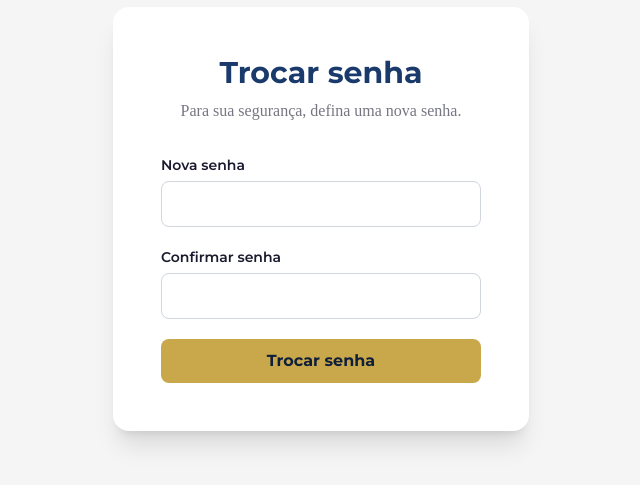
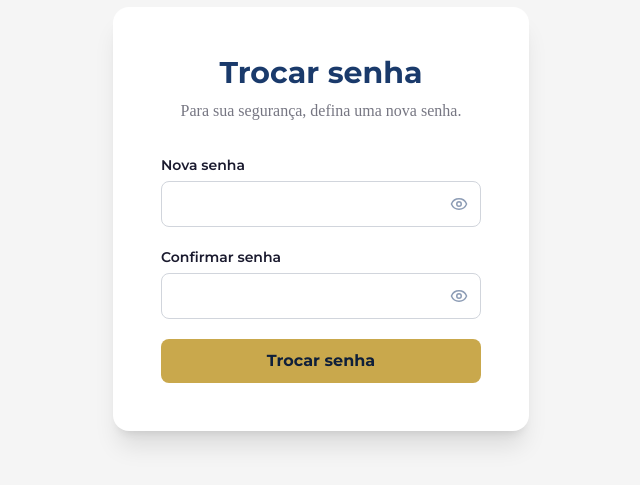
Before and after one commit to MIGUELEDL/software_ivc, a Next.js app: page /trocar-senha in a window 1280 px wide. Shown: the part 121-606 px from the top of the page, without its empty margins (319-959 px from the left). Built offline with nearby package versions, Linux system fonts and the light colour scheme.

Commit message:
feat(auth): componente passwordinput com olho de mostrar senha

```diff
--- a/src/app/login/admin/page.tsx
+++ b/src/app/login/admin/page.tsx
@@ -1,4 +1,5 @@
 import Image from "next/image";
+import { PasswordInput } from "@/components/PasswordInput";
 
 export default async function LoginAdminPage({
   searchParams,
@@ -64,13 +65,12 @@ export default async function LoginAdminPage({
               >
                 Senha
               </label>
-              <input
+              <PasswordInput
                 id="password"
                 name="password"
-                type="password"
                 required
                 autoComplete="current-password"
-                className="w-full rounded-lg bg-white/50 border border-white/10 px-4 py-2.5 font-serif text-primary/80 focus:border-primary-light focus:ring-1 focus:ring-primary-light outline-none transition-colors"
+                inputClassName="w-full rounded-lg bg-white/50 border border-white/10 px-4 py-2.5 font-serif text-primary/80 focus:border-primary-light focus:ring-1 focus:ring-primary-light outline-none transition-colors"
               />
             </div>
 
--- a/src/app/login/page.tsx
+++ b/src/app/login/page.tsx
@@ -1,4 +1,5 @@
 import Image from "next/image";
+import { PasswordInput } from "@/components/PasswordInput";
 
 export default async function LoginPage({
   searchParams,
@@ -60,13 +61,12 @@ export default async function LoginPage({
               >
                 Senha
               </label>
-              <input
+              <PasswordInput
                 id="password"
                 name="password"
-                type="password"
                 required
                 autoComplete="current-password"
-                className="w-full rounded-lg bg-white/50 border border-white/10 px-4 py-2.5 font-serif text-primary/80 focus:border-primary-light focus:ring-1 focus:ring-primary-light outline-none transition-colors"
+                inputClassName="w-full rounded-lg bg-white/50 border border-white/10 px-4 py-2.5 font-serif text-primary/80 focus:border-primary-light focus:ring-1 focus:ring-primary-light outline-none transition-colors"
               />
             </div>
 
--- a/src/app/trocar-senha/trocar-senha-form.tsx
+++ b/src/app/trocar-senha/trocar-senha-form.tsx
@@ -1,6 +1,7 @@
 "use client";
 
 import { useRef, useState } from "react";
+import { PasswordInput } from "@/components/PasswordInput";
 
 export function TrocarSenhaForm() {
   const formRef = useRef<HTMLFormElement>(null);
@@ -58,14 +59,13 @@ export function TrocarSenhaForm() {
         >
           Nova senha
         </label>
-        <input
+        <PasswordInput
           id="new_password"
           name="new_password"
-          type="password"
           required
           minLength={8}
           autoComplete="new-password"
-          className="w-full rounded-lg border border-gray-300 px-4 py-2.5 font-serif text-text-dark focus:border-primary focus:ring-1 focus:ring-primary outline-none transition-colors"
+          inputClassName="w-full rounded-lg border border-gray-300 px-4 py-2.5 font-serif text-text-dark focus:border-primary focus:ring-1 focus:ring-primary outline-none transition-colors"
         />
         {errors.password && (
           <p className="mt-1 text-sm text-red-600 font-serif">
@@ -81,14 +81,13 @@ export function TrocarSenhaForm() {
         >
           Confirmar senha
         </label>
-        <input
+        <PasswordInput
           id="confirm_password"
           name="confirm_password"
-          type="password"
           required
           minLength={8}
           autoComplete="new-password"
-          className="w-full rounded-lg border border-gray-300 px-4 py-2.5 font-serif text-text-dark focus:border-primary focus:ring-1 focus:ring-primary outline-none transition-colors"
+          inputClassName="w-full rounded-lg border border-gray-300 px-4 py-2.5 font-serif text-text-dark focus:border-primary focus:ring-1 focus:ring-primary outline-none transition-colors"
         />
         {errors.confirm && (
           <p className="mt-1 text-sm text-red-600 font-serif">
--- /dev/null
+++ b/src/components/PasswordInput.tsx
@@ -0,0 +1,49 @@
+"use client";
+
+import { Eye, EyeOff } from "lucide-react";
+import { useState } from "react";
+
+type PasswordInputProps = Omit<
+  React.InputHTMLAttributes<HTMLInputElement>,
+  "type"
+> & {
+  /** Classe do <input>; o wrapper é relativo para posicionar o olho. */
+  inputClassName?: string;
+};
+
+/**
+ * Campo de senha com olho de mostrar/ocultar (SEN-06): alterna apenas o
+ * atributo type do input — name/value/required seguem intactos para o
+ * formulário HTML continuar submetendo igual. Botão com aria-label
+ * explícito e focus ring.
+ */
+export function PasswordInput({
+  inputClassName = "",
+  ...props
+}: PasswordInputProps) {
+  const [visivel, setVisivel] = useState(false);
+
+  return (
+    <div className="relative">
+      <input
+        {...props}
+        type={visivel ? "text" : "password"}
+        className={`${inputClassName} pr-11`}
+      />
+      <button
+        type="button"
+        onClick={() => setVisivel((v) => !v)}
+        aria-label={visivel ? "Ocultar senha" : "Mostrar senha"}
+        aria-pressed={visivel}
+        tabIndex={-1}
+        className="absolute inset-y-0 right-0 flex w-11 items-center justify-center text-primary/50 hover:text-primary/80 focus:outline-none"
+      >
+        {visivel ? (
+          <EyeOff size={18} aria-hidden="true" />
+        ) : (
+          <Eye size={18} aria-hidden="true" />
+        )}
+      </button>
+    </div>
+  );
+}
```
Also changed, not shown: .specs/features/ajustes-lote3/tasks.md.
